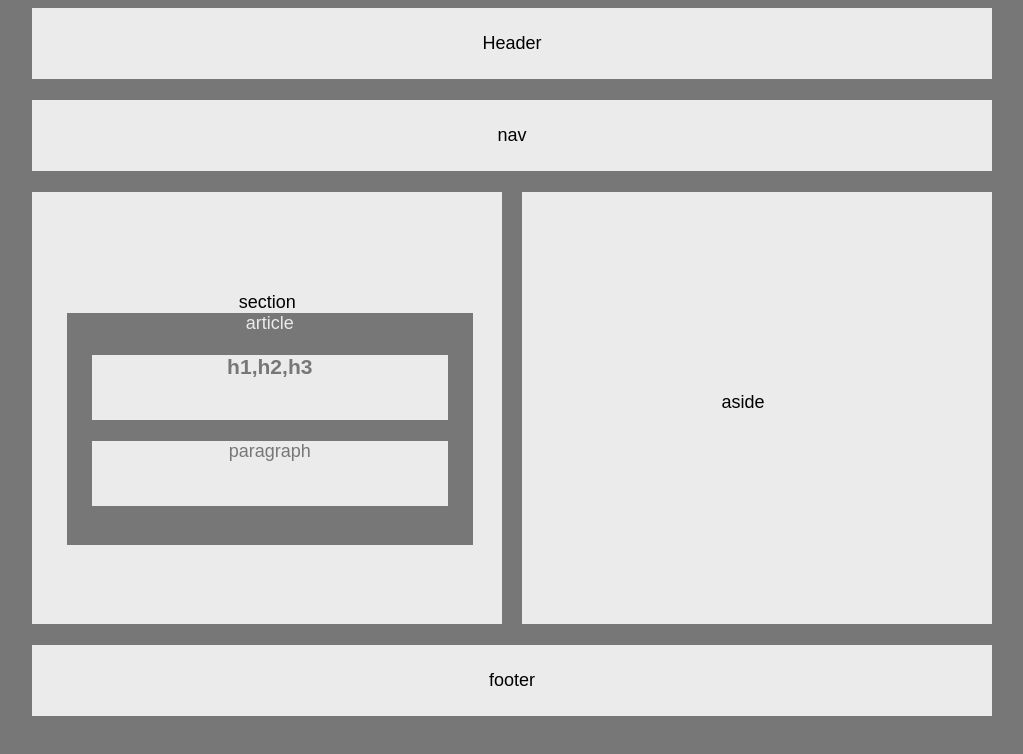
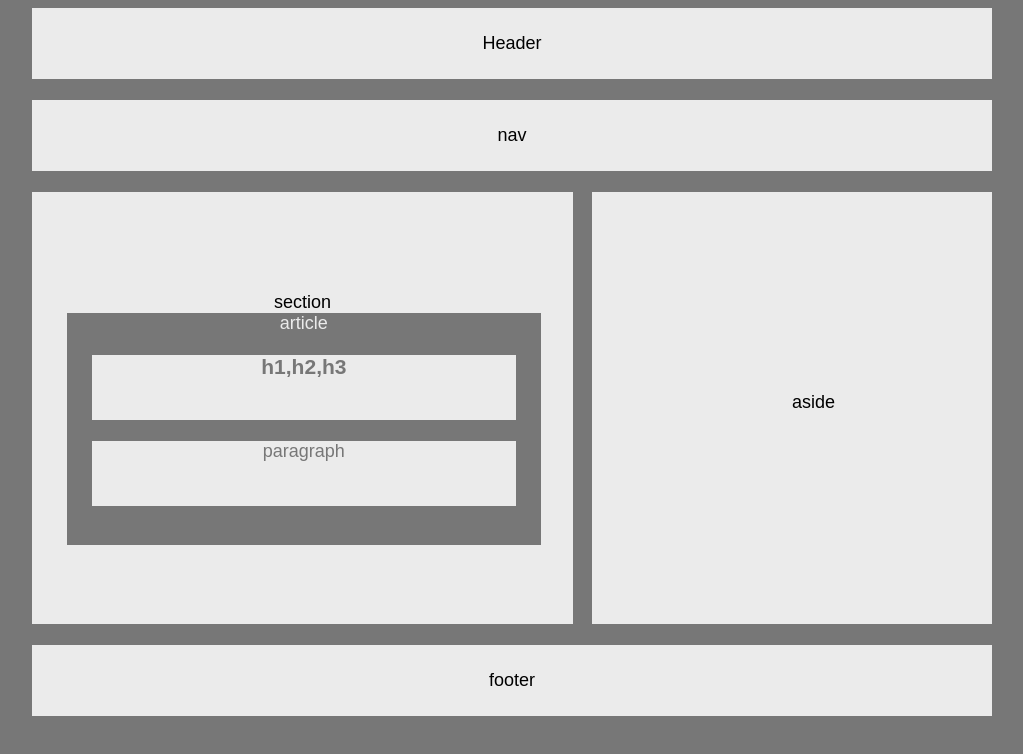
Before and after one commit to ChechesCOM/hw-wireframe, a plain HTML site: page index.html in a window 1280 px wide. Shown: the whole page, without its empty margins (160-1183 px from the left). Drawn offline with Linux system fonts and the light colour scheme.

Commit message:
DONEDYYYYYY

```diff
--- a/style.css
+++ b/style.css
@@ -37,7 +37,7 @@ section {
     /* display:flex; */
     flex-direction: column;
     justify-content: left;
-    width:49%;
+    width:68%;
     padding: 100px;
     margin-right: 2%;
 
@@ -48,7 +48,7 @@ section {
 aside {
     background: #ebebeb;
     padding: 200px;
-    width:49%;
+    width:32%;
 
 
 
@@ -69,9 +69,11 @@ footer {
 article {
     color: #ebebeb;
     background: #777;
-    width: 150%;
+    width: 139%;
     margin-left: -65px;
     height: 100%;
+
+
 
 
 }
```
